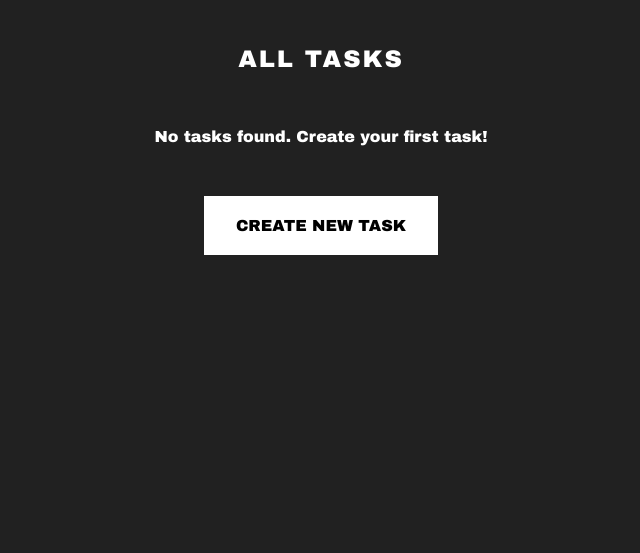
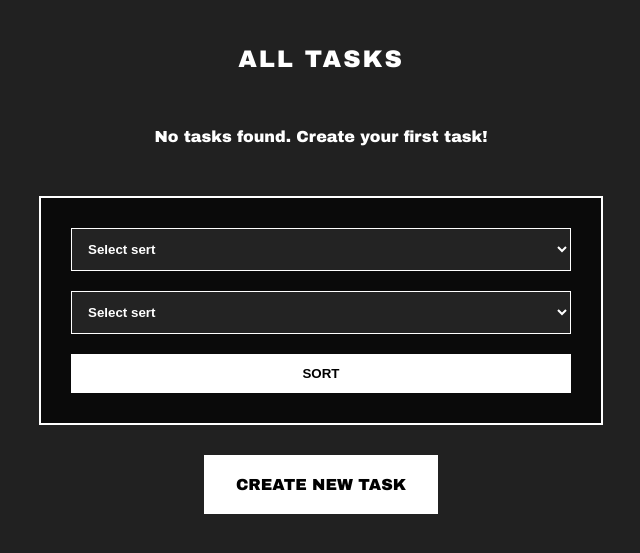
Before and after one commit to clam1t/todolist, a Flask app: page /task/tasks in a window 1280 px wide. Shown: the part 128-681 px from the top of the page, without its empty margins (319-959 px from the left). Run offline with Flask 3, Linux system fonts and the light colour scheme; a user stored in the database is signed in.

Commit message:
final add

```diff
--- a/app/__init__.py
+++ b/app/__init__.py
@@ -4,7 +4,7 @@ from .routes.user import user
 from .routes.task import task
 from .routes.main import main
 
-def create_app():
+def create_app(debug=True):
     app = Flask(__name__, template_folder='templates')
 
     app.config['SQLALCHEMY_DATABASE_URI'] = 'sqlite:///users.db'
--- a/app/routes/task.py
+++ b/app/routes/task.py
@@ -1,3 +1,5 @@
+from sqlalchemy import case
+
 from flask import Blueprint, render_template, flash, redirect, url_for, session, request, jsonify
 from ..extentions import db
 from ..models.task import Task
@@ -6,103 +8,148 @@ from datetime import datetime
 task = Blueprint('task', __name__)
 
 
-@task.route('/tasks')
+@task.route('/tasks', methods=['GET', 'POST'])
 def tasks_page():
+    if 'user_id' not in session:
+        flash('Сначала войдите в систему', 'error')
+        return redirect(url_for('main.home'))
 
-	if 'user_id' not in session:
-		flash('Сначала войдите в систему', 'error')
-		return redirect(url_for('main.home'))
 
-	# Получаем задачи пользователя
-	tasks = Task.query.filter_by(user_id=session['user_id']).order_by(Task.id.desc()).all()
-	return render_template('main/tasks.html', tasks=tasks)
+    if request.method == 'POST':
+        sort_by = request.form.get('sort_by').lower()
+        test = request.form.get('test').lower()
+
+    else:
+        sort_by = 'newest'
+        test = 'desc'
+
+
+    query = Task.query.filter_by(user_id=session['user_id'])
+    print(f"'{test}'")
+    if test=='desc':
+        if sort_by == 'priority':
+            priority_order = case(
+                (Task.priority == 'high', 1),
+                (Task.priority == 'medium', 2),
+                (Task.priority == 'low', 3),
+            )
+            tasks = query.order_by(priority_order, Task.id.desc()).all()
+        elif sort_by == 'deadline':
+            tasks = query.order_by(Task.deadline.asc().nulls_last(), Task.id.desc()).all()
+        elif sort_by == 'status':
+            tasks = query.order_by(Task.is_done.asc(), Task.id.desc()).all()
+        else:
+            tasks = query.order_by(Task.id.desc()).all()
+
+        return render_template('main/tasks.html', tasks=tasks, current_sort=sort_by)
+    elif test=='asc':
+        if sort_by == 'priority':
+            priority_order = case(
+                (Task.priority == 'high', 3),
+                (Task.priority == 'medium', 2),
+                (Task.priority == 'low', 1),
+            )
+            tasks = query.order_by(priority_order, Task.id.desc()).all()
+        elif sort_by == 'deadline':
+            tasks = query.order_by(Task.deadline.desc().nulls_last(), Task.id.desc()).all()
+        elif sort_by == 'status':
+            tasks = query.order_by(Task.is_done.desc(), Task.id.desc()).all()
+        else:
+            tasks = query.order_by(Task.id.asc()).all()
+
+        return render_template('main/tasks.html', tasks=tasks, current_sort=sort_by)
+
+
+
+
+
+
+
 
 
 @task.route('/create_task', methods=['GET', 'POST'])
 def create_task_page():
-	if 'user_id' not in session:
-		flash('Сначала войдите в систему', 'error')
-		return redirect(url_for('main.home'))
+    if 'user_id' not in session:
+        flash('Сначала войдите в систему', 'error')
+        return redirect(url_for('main.home'))
 
-	if request.method == 'POST':
-		# Обработка формы
-		title = request.form.get('title')
-		priority = request.form.get('priority')
-		deadline = request.form.get('deadline')
+    if request.method == 'POST':
+        title = request.form.get('title')
+        priority = request.form.get('priority')
+        deadline = request.form.get('deadline')
 
-		if not title:
-			flash('Task title is required', 'error')
-			return render_template('main/create_task.html')
+        if not title:
+            flash('Task title is required', 'error')
+            return render_template('main/create_task.html')
 
-		try:
-			new_task = Task(
-				title=title,
-				priority=priority,
-				deadline=datetime.strptime(deadline, '%Y-%m-%d').date() if deadline else None,
-				user_id=session['user_id']
-			)
+        try:
+            new_task = Task(
+                title=title,
+                priority=priority,
+                deadline=datetime.strptime(deadline, '%Y-%m-%d').date() if deadline else None,
+                user_id=session['user_id']
+            )
 
-			db.session.add(new_task)
-			db.session.commit()
+            db.session.add(new_task)
+            db.session.commit()
 
-			flash('Task created successfully!', 'success')
-			return redirect(url_for('task.tasks_page'))
+            flash('Task created successfully!', 'success')
+            return redirect(url_for('task.tasks_page'))
 
-		except Exception as e:
-			db.session.rollback()
-			flash(f'Error creating task: {str(e)}', 'error')
+        except Exception as e:
+            db.session.rollback()
+            flash(f'Error creating task: {str(e)}', 'error')
 
-	return render_template('main/create_task.html')
+    return render_template('main/create_task.html')
 
 
 @task.route('/task_by_id', methods=['GET', 'POST'])
 def task_by_id_page():
-	if 'user_id' not in session:
-		flash('Сначала войдите в систему', 'error')
-		return redirect(url_for('main.home'))
+    if 'user_id' not in session:
+        flash('Сначала войдите в систему', 'error')
+        return redirect(url_for('main.home'))
 
-	task = None
-	if request.method == 'POST':
-		task_id = request.form.get('task_id')
-		if task_id:
-			task = Task.query.filter_by(id=task_id, user_id=session['user_id']).first()
-			if not task:
-				flash('Task not found', 'error')
-	elif request.args.get('task_id'):
-		task = Task.query.filter_by(id=request.args.get('task_id'), user_id=session['user_id']).first()
-
-	return render_template('main/task_by_id.html', task=task)
+    task = None
+    if request.method == 'POST':
+        task_id = request.form.get('task_id')
+        if task_id:
+            task = Task.query.filter_by(id=task_id, user_id=session['user_id']).first()
+            if not task:
+                flash('Task not found', 'error')
+    elif request.args.get('task_id'):
+        task = Task.query.filter_by(id=request.args.get('task_id'), user_id=session['user_id']).first()
+    return render_template('main/task_by_id.html', task=task)
 
 
 @task.route('/task/<int:task_id>/done')
 def mark_task_done_page(task_id):
-	if 'user_id' not in session:
-		flash('Сначала войдите в систему', 'error')
-		return redirect(url_for('main.home'))
+    if 'user_id' not in session:
+        flash('Сначала войдите в систему', 'error')
+        return redirect(url_for('main.home'))
 
-	task = Task.query.filter_by(id=task_id, user_id=session['user_id']).first()
-	if task:
-		task.is_done = True
-		db.session.commit()
-		flash('Task marked as done!', 'success')
-	else:
-		flash('Task not found', 'error')
+    task = Task.query.filter_by(id=task_id, user_id=session['user_id']).first()
+    if task:
+        task.is_done = True
+        db.session.commit()
+        flash('Task marked as done!', 'success')
+    else:
+        flash('Task not found', 'error')
 
-	return redirect(url_for('task.tasks_page'))
+    return redirect(url_for('task.tasks_page'))
 
 
 @task.route('/task/<int:task_id>/delete')
 def delete_task_page(task_id):
-	if 'user_id' not in session:
-		flash('Сначала войдите в систему', 'error')
-		return redirect(url_for('main.home'))
+    if 'user_id' not in session:
+        flash('Сначала войдите в систему', 'error')
+        return redirect(url_for('main.home'))
 
-	task = Task.query.filter_by(id=task_id, user_id=session['user_id']).first()
-	if task:
-		db.session.delete(task)
-		db.session.commit()
-		flash('Task deleted successfully!', 'success')
-	else:
-		flash('Task not found', 'error')
+    task = Task.query.filter_by(id=task_id, user_id=session['user_id']).first()
+    if task:
+        db.session.delete(task)
+        db.session.commit()
+        flash('Task deleted successfully!', 'success')
+    else:
+        flash('Task not found', 'error')
 
-	return redirect(url_for('task.tasks_page'))
+    return redirect(url_for('task.tasks_page'))
--- a/app/templates/main/create_task.html
+++ b/app/templates/main/create_task.html
@@ -8,7 +8,6 @@
         CREATE NEW TASK
     </h1>
 
-    <!-- Flash сообщения -->
     {% with messages = get_flashed_messages(with_categories=true) %}
         {% if messages %}
             <div class="flash-messages">
--- a/app/templates/main/home.html
+++ b/app/templates/main/home.html
@@ -8,7 +8,7 @@
     <p style="color: #fff; text-align: center; font-weight: bold; max-width: 800px; margin: 0 auto 30px;">"When you think you're done, you're only 40% done. The other 60% is mental." - David Goggins</p>
 
     <div style="text-align: center; margin-bottom: 30px;">
-        <img src="{{ url_for('static', filename='pictures/c4db3ba701593078fd3c6efbf90263bf.jpg') }}" alt="Motivation" style="border: 2px solid #fff; max-width: 100%;">
+        <img src="{{ url_for('static', filename='pictures/12.jpg') }}" alt="Motivation" style="border: 2px solid #fff; max-width: 100%;">
     </div>
 
 
--- a/app/templates/main/task_by_id.html
+++ b/app/templates/main/task_by_id.html
@@ -8,7 +8,6 @@
         FIND TASK BY ID
     </h1>
 
-    <!-- Flash сообщения -->
     {% with messages = get_flashed_messages(with_categories=true) %}
         {% if messages %}
             <div class="flash-messages">
@@ -24,7 +23,7 @@
         <button type="submit">SEARCH</button>
     </form>
 
-    <!-- Результаты поиска -->
+
     {% if task %}
         <div class="task-details" style="margin-top: 30px;">
             <h2 style="color: #fff; text-align: center; margin-bottom: 20px;">Task Details</h2>
--- a/app/templates/main/tasks.html
+++ b/app/templates/main/tasks.html
@@ -7,7 +7,6 @@
     <h1 style="color: #fff; text-align: center; text-transform: uppercase; letter-spacing: 2px; margin-bottom: 30px;">
         ALL TASKS
     </h1>
-
 
     {% with messages = get_flashed_messages(with_categories=true) %}
         {% if messages %}
@@ -35,7 +34,6 @@
                         {% if not task.is_done %}
                             <a href="{{ url_for('task.mark_task_done_page', task_id=task.id) }}" class="task-btn done-btn">Mark Done</a>
                         {% endif %}
-                        <a href="{{ url_for('task.task_by_id_page') }}?task_id={{ task.id }}" class="task-btn view-btn">View Details</a>
                         <a href="{{ url_for('task.delete_task_page', task_id=task.id) }}" class="task-btn delete-btn" onclick="return confirm('Are you sure you want to delete this task?')">Delete</a>
                     </div>
                 </div>
@@ -45,8 +43,26 @@
         {% endif %}
     </div>
 
+    <form class="task-form" method="POST" action="{{ url_for('task.tasks_page') }}">
+        <select name="sort_by" required>
+            <option value="">Select sert</option>
+            <option value="Newest" {% if request.form.sort_by == 'Newest' %}selected{% endif %}>🆕 Newest</option>
+            <option value="Priority" {% if request.form.sort_by == 'Priority' %}selected{% endif %}>⚡ Priority</option>
+            <option value="Deadline" {% if request.form.sort_by == 'Deadline' %}selected{% endif %}>📅 Deadline</option>
+            <option value="Status" {% if request.form.sort_by == 'Status' %}selected{% endif %}>✅ Status</option>
+        </select>
+
+        <select name="test" selected="Acs">
+            <option value="">Select sert</option>
+            <option value="Asc" {% if request.form.test == 'asc' %}selected{% endif %}>Asc</option>
+            <option value="Desc" {% if request.form.test == 'desc' %}selected{% endif %}>Desc</option>
+        </select>
+        <button type="submit">Sort</button>
+    </form>
+
     <div style="text-align: center; margin-top: 30px;">
         <a href="{{ url_for('task.create_task_page') }}" class="create-btn">Create New Task</a>
+        </div>
     </div>
 </section>
 {% endblock %}
--- /dev/null
+++ b/main.py
@@ -0,0 +1,3 @@
+from app import create_app
+app1 = create_app()
+app1.run(debug=True)
```
Also changed, not shown: app/static/style.css (+69 -0 lines), app/config.py (deleted), app/static/pictures/12.jpg (added), app/static/pictures/c4db3ba701593078fd3c6efbf90263bf.jpg (deleted), app/static/pictures/maxresdefault.jpg (deleted), app/templates/user/__init__.py (deleted), instance/users.db.
